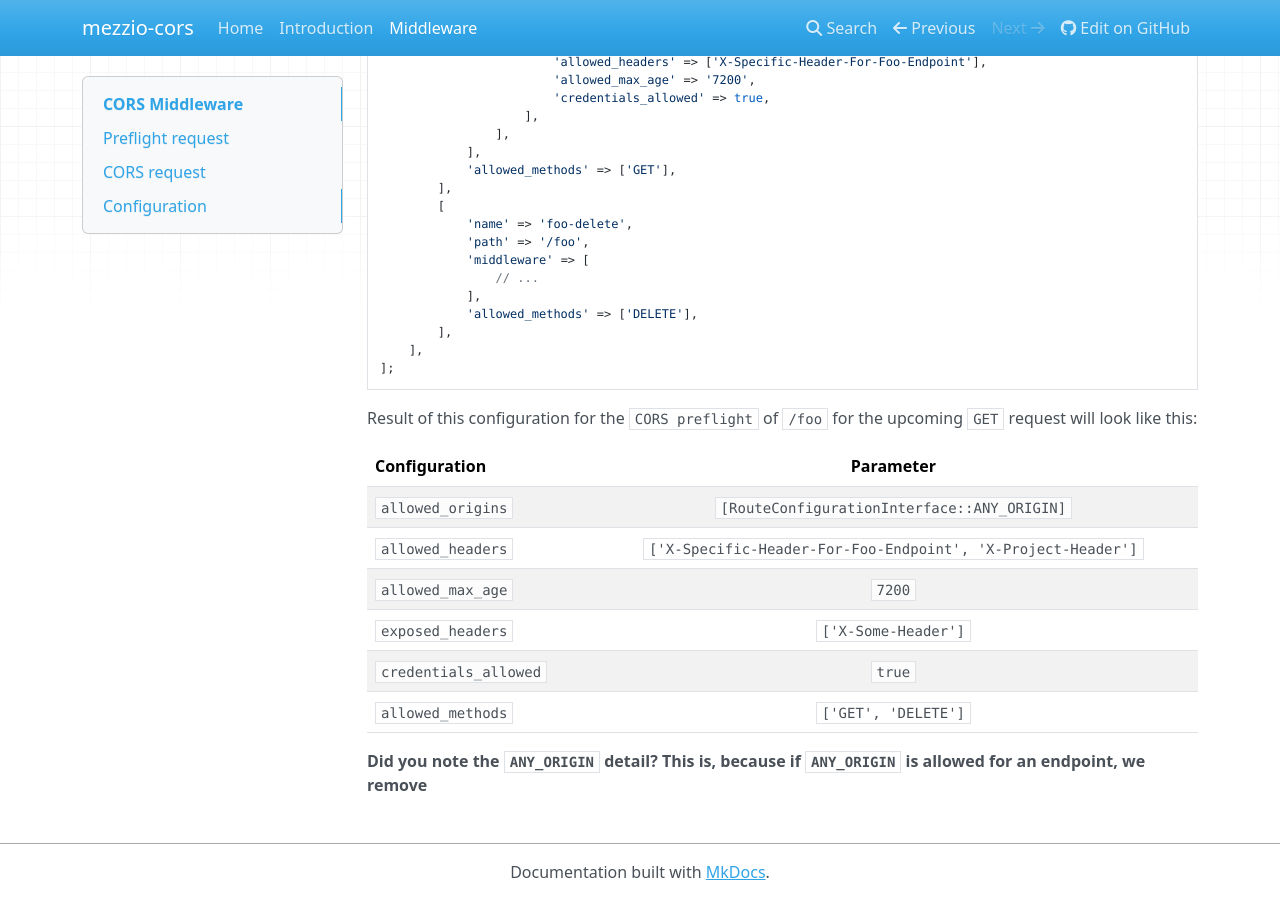
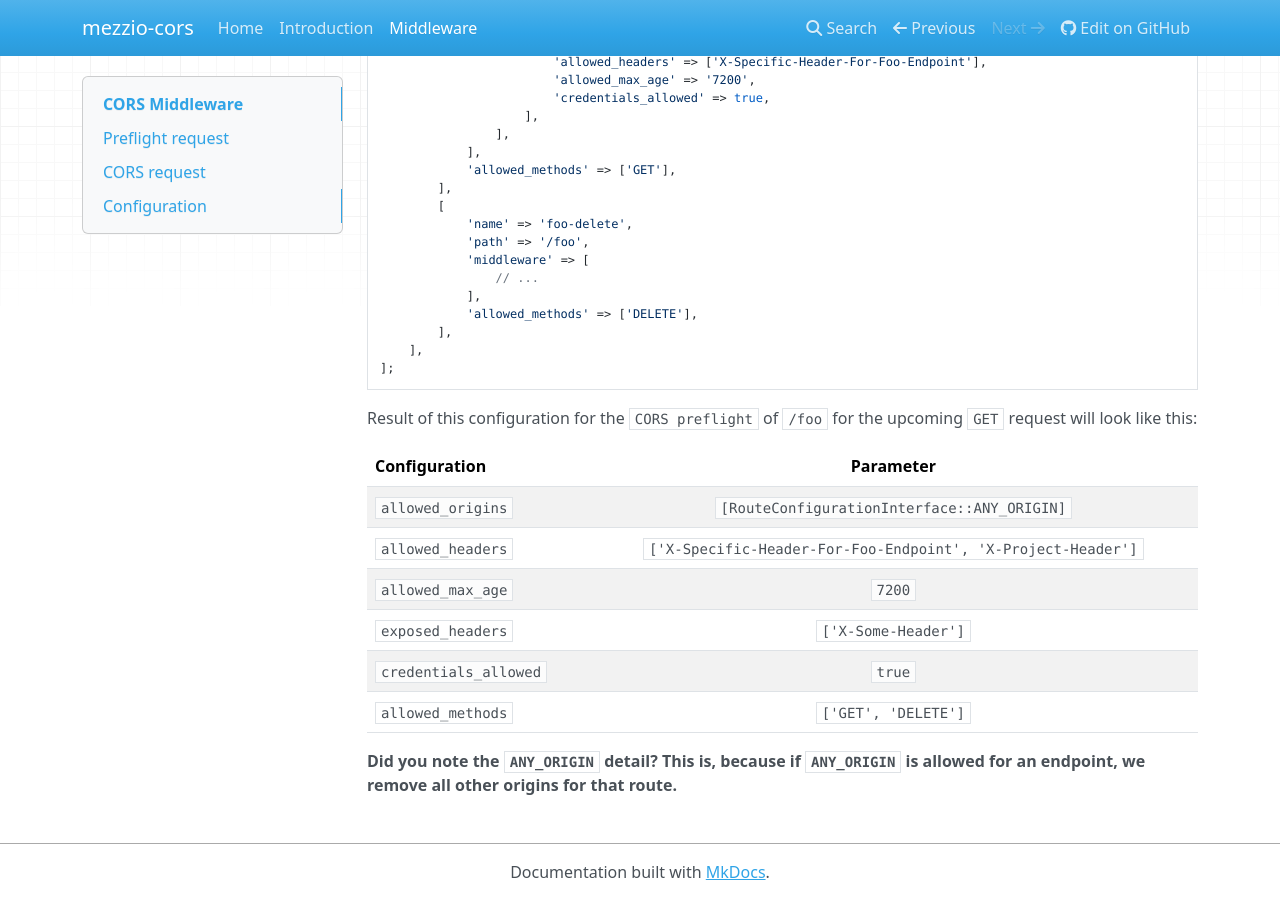
Before and after one commit to mezzio/mezzio-cors, an MkDocs documentation site: the page built from docs/book/v1/middleware.md, in a window 1280 px wide and 900 px high, scrolled down 3995 px. Built offline with MkDocs 1.6.1, drawn with Linux system fonts in a browser that asks for light colours; nearby versions of some CDN libraries.

Commit message:
Finish `ANY_ORIGIN` route documentation
Signed-off-by: Maximilian Bösing <2189546+boesing@users.noreply.github.com>

```diff
--- a/docs/book/v1/middleware.md
+++ b/docs/book/v1/middleware.md
@@ -212,4 +212,4 @@ Result of this configuration for the `CORS preflight` of `/foo` for the upcoming
 | `credentials_allowed` | `true`|
 | `allowed_methods` | `['GET', 'DELETE']` |
 
-**Did you note the `ANY_ORIGIN` detail? This is, because if `ANY_ORIGIN` is allowed for an endpoint, we remove**
+**Did you note the `ANY_ORIGIN` detail? This is, because if `ANY_ORIGIN` is allowed for an endpoint, we remove all other origins for that route.**
```
